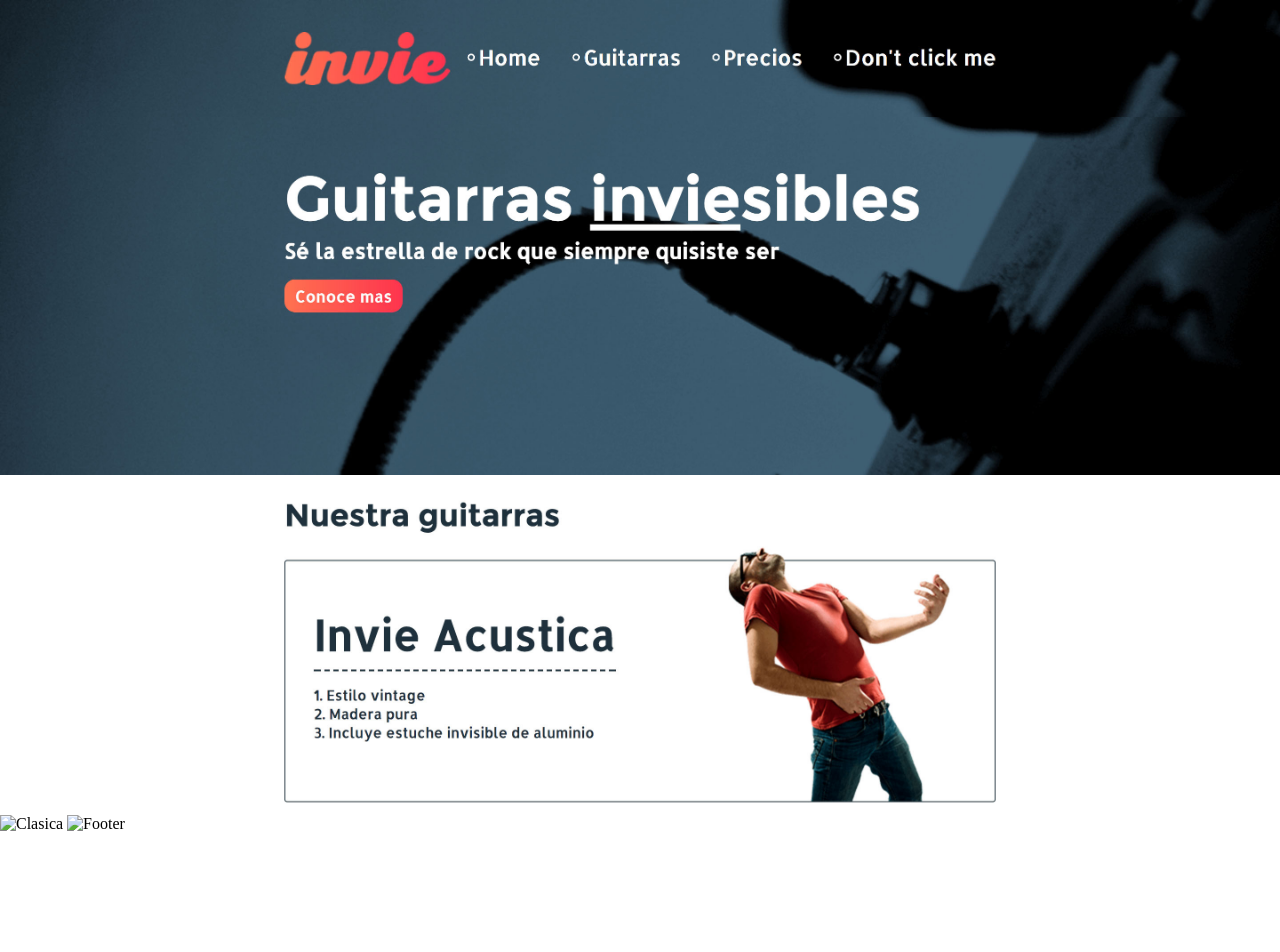
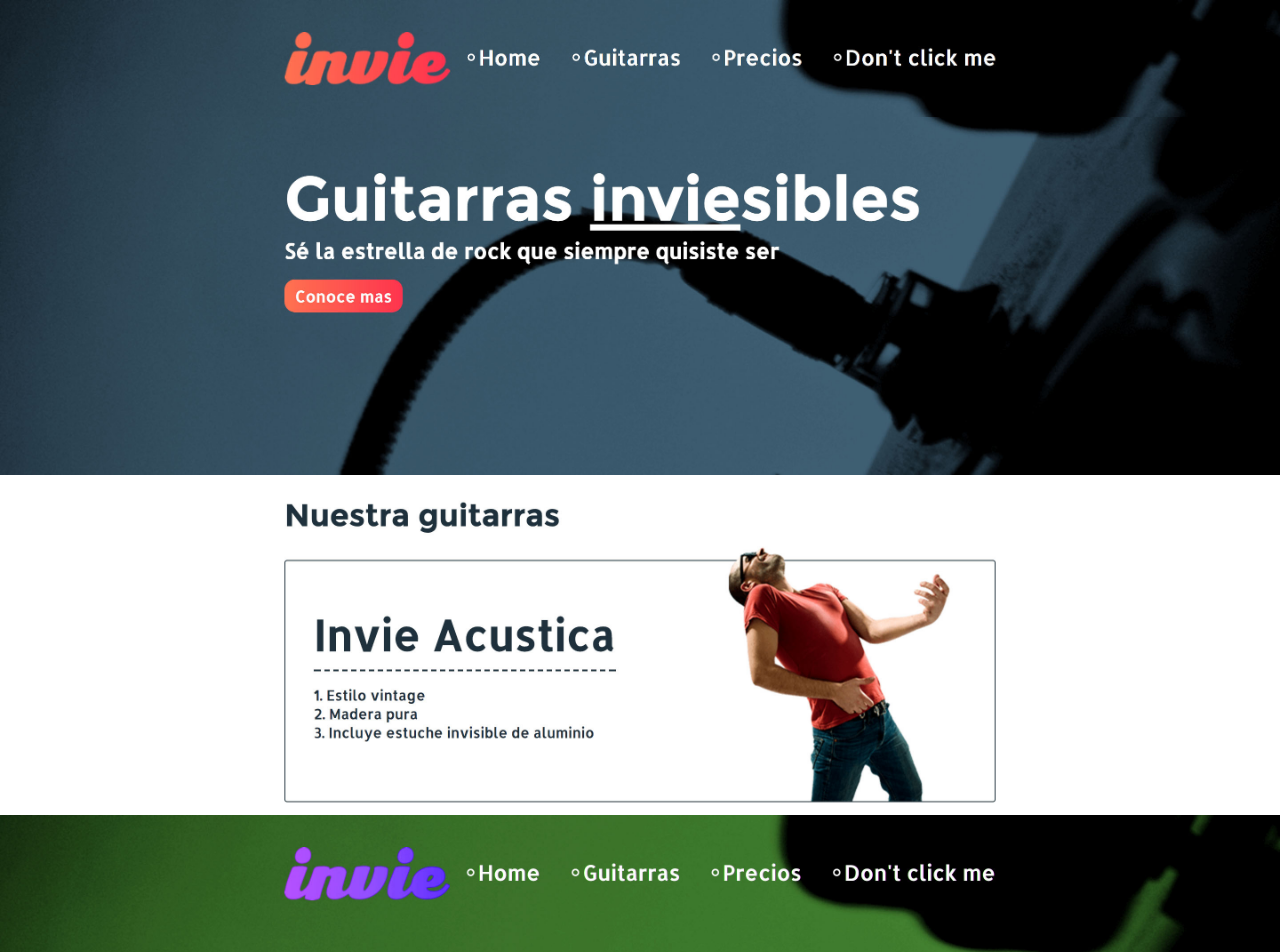
Before and after one commit to EmanuM2/Invie-GitHub, a plain HTML site: page index.html in a window 1280 px wide. Shown: the top 952 px of the page. Before the commit the page ends 833 px from the top, so only its background shows below. Drawn offline with Linux system fonts and the light colour scheme.

Commit message:
Nueva version de Invie (Verde)

```diff
--- a/index.html
+++ b/index.html
@@ -14,8 +14,7 @@
       <img src="Header.jpg" alt="Header">
       <img src="Hero.jpg" alt="Hero">
       <img src="Acustica.jpg" alt="Acustica">
-      <img src="Clasica.jpg" alt="Clasica">
-      <img src="Footer.jpg" alt="Footer">
+      <img src="Nueva-Version.jpg" alt="Nueva Version">
     </body>
   </head>
 </html>
```
Also changed, not shown: Nueva-Version.jpg (added).
